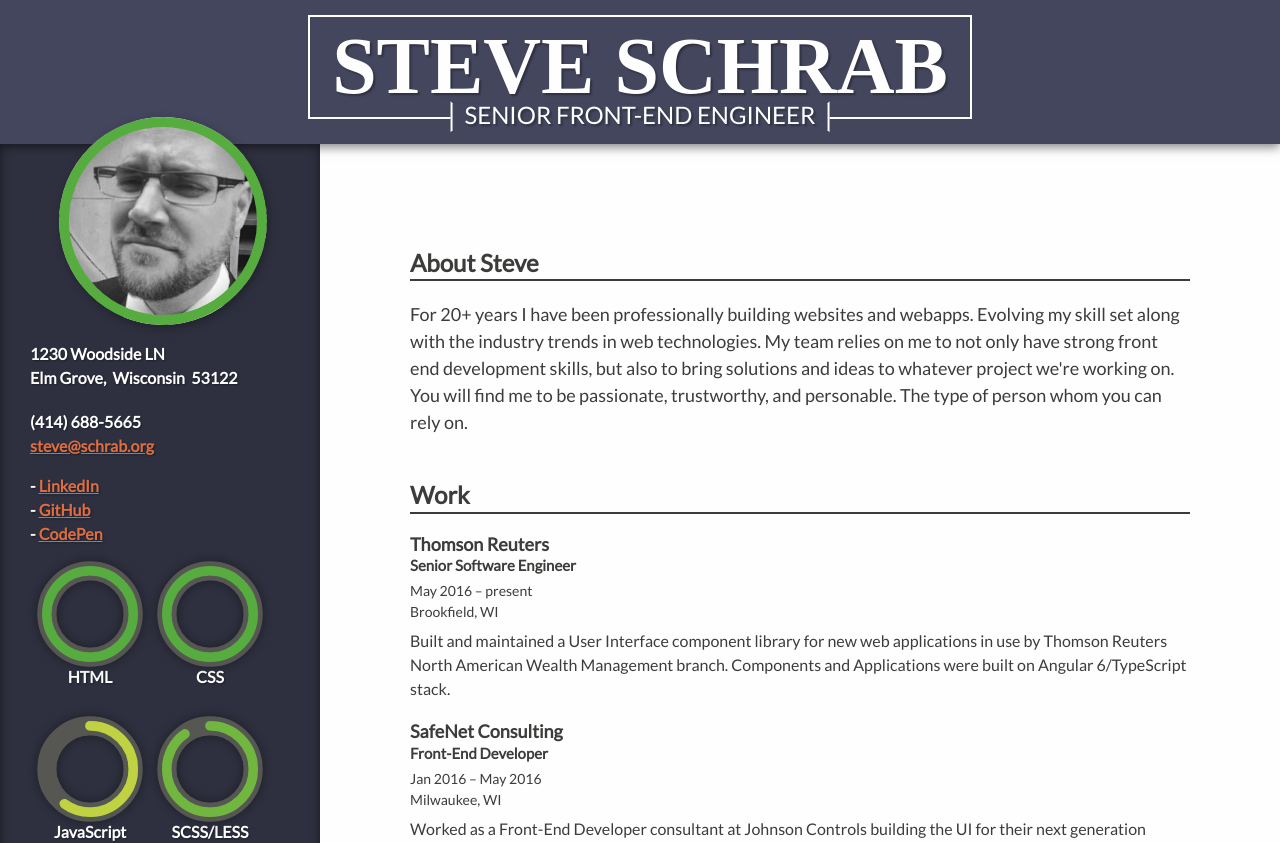
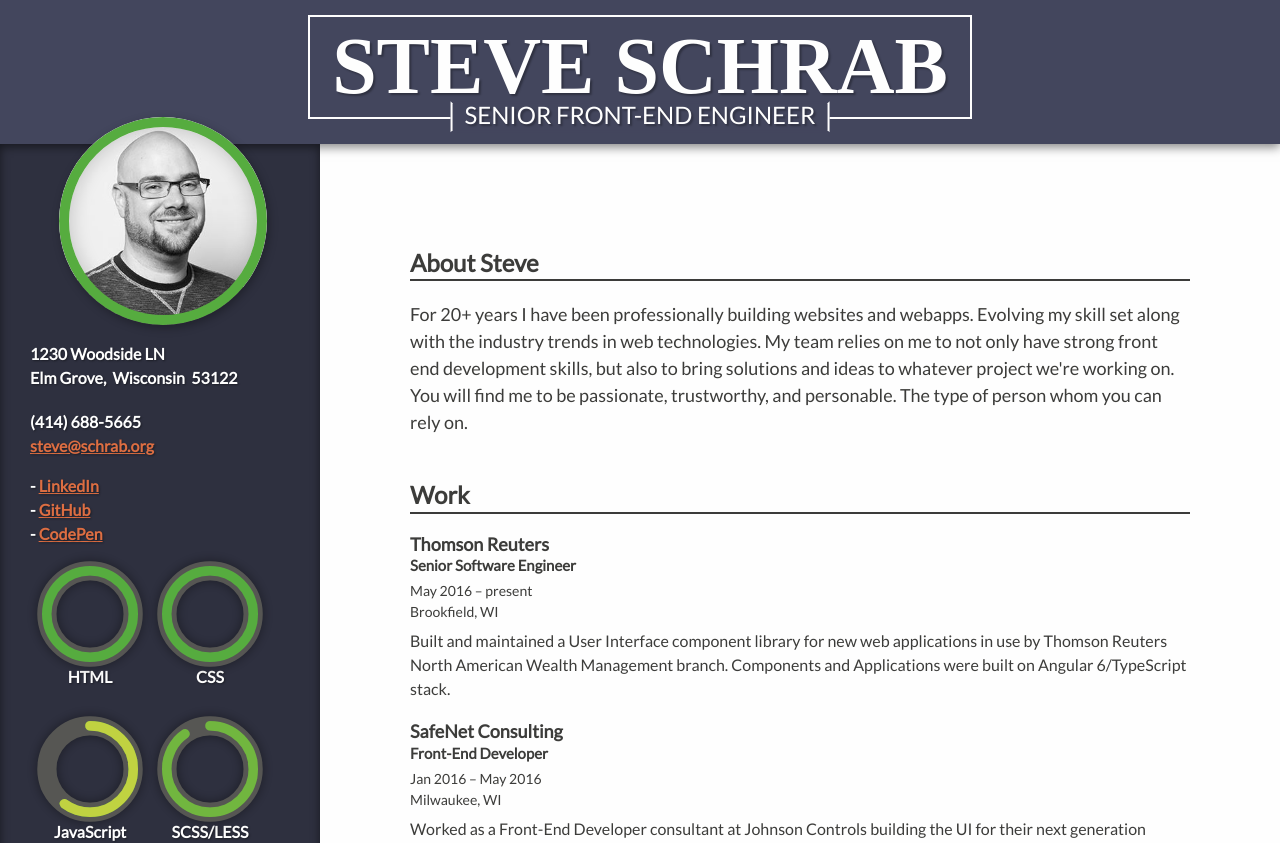
Before and after one commit to megasmack/steve.schrab.org, an Angular app: page / in a window 1280 px wide. Shown: the top 843 px of the page. Built offline with nearby package versions, Linux system fonts and the light colour scheme.

Commit message:
Change photo

```diff
--- a/src/app/app.component.html
+++ b/src/app/app.component.html
@@ -10,7 +10,7 @@
   <aside *ngIf="resumeBasics" itemscope itemprop="Person" itemtype="http://schema.org/Person">
     <div itemprop="name">{{ resumeBasics.name }}</div>
     <div class="head-shot">
-      <img src="assets/app/profile-2.jpg" itemprop="image" alt="Photo of Steve Schrab"/>
+      <img src="assets/app/steve-schrab.jpg" itemprop="image" alt="Photo of Steve Schrab"/>
     </div>
     <div class="address" itemprop="address" itemscope itemtype="http://schema.org/PostalAddress">
       <span itemprop="streetAddress">{{ resumeBasics.location.address }}</span>
--- a/src/app/app.component.scss
+++ b/src/app/app.component.scss
@@ -68,12 +68,13 @@ header {
   }
 
   @media print {
-    padding: 2rem 4rem;
+    padding: 1.5rem 4rem;
     background: transparent;
     color: $dark;
     box-shadow: none;
 
     h1 {
+      padding: .9rem 2.25rem 1.05rem;
       border: 1px solid $dark;
       font-size: 5rem !important;
       text-shadow: none;
```
